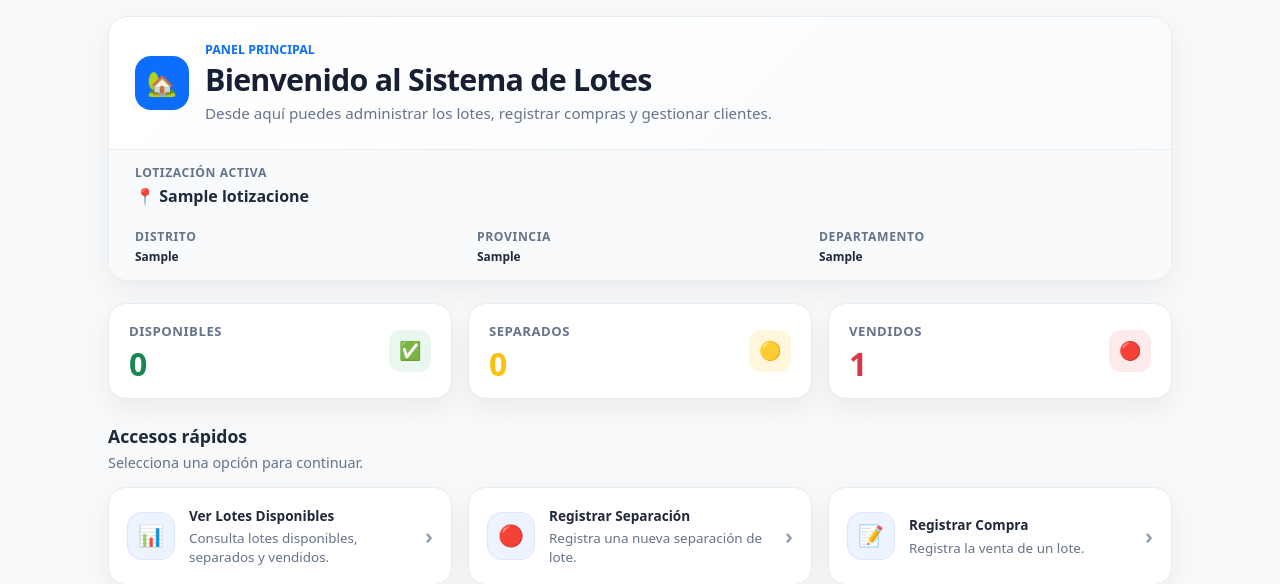
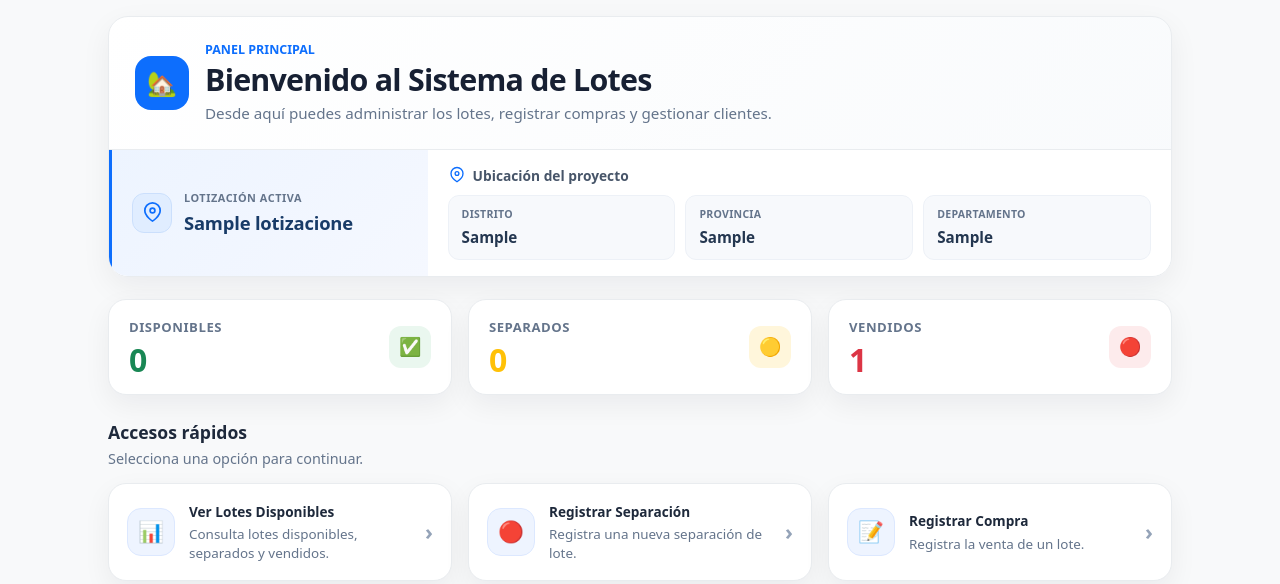
Before and after one commit to beli240392-maker/Hello_world, a Flask app: page / in a window 1280 px wide. Shown: the part 49-633 px from the top of the page. Run offline with Flask 3, Linux system fonts and the light colour scheme; a user stored in the database is signed in; tables that the repository leaves empty hold one stand-in row (values such as "Sample post").

Commit message:
Modificar tarjeta de lotizacion

```diff
--- a/templates/index.html
+++ b/templates/index.html
@@ -61,29 +61,125 @@
     font-size: .95rem;
   }
 
+  /* PROYECTO ACTIVO: DISEÑO COMPACTO */
   .home-dashboard .lotizacion-box{
-    padding: 14px 26px;
+    display: grid;
+    grid-template-columns: minmax(0, .3fr) minmax(0, .7fr);
     border-top: 1px solid #e9ecef;
-    background: #f8fafc;
+    background: #fff;
+  }
+
+  .home-dashboard .lotizacion-project{
     display: flex;
     align-items: center;
-    justify-content: space-between;
     gap: 12px;
+    min-width: 0;
+    padding: 18px 20px;
+    border-left: 3px solid #0d6efd;
+    background: linear-gradient(135deg, #edf4ff 0%, #f5f8ff 100%);
+  }
+
+  .home-dashboard .lotizacion-icon{
+    display: grid;
+    place-items: center;
+    flex: 0 0 40px;
+    width: 40px;
+    height: 40px;
+    border-radius: 12px;
+    color: #0d6efd;
+    background: #e0edff;
+    border: 1px solid #cbdffc;
+  }
+
+  .home-dashboard .lotizacion-icon svg{
+    width: 23px;
+    height: 23px;
+  }
+
+  .home-dashboard .lotizacion-project-info{
+    min-width: 0;
   }
 
   .home-dashboard .lotizacion-label{
+    margin: 0 0 5px;
     color: #64748b;
-    font-size: .76rem;
+    font-size: .68rem;
+    font-weight: 600;
+    line-height: 1.4;
+    letter-spacing: .05em;
     text-transform: uppercase;
-    letter-spacing: .05em;
-    font-weight: 700;
-    margin-bottom: 2px;
   }
 
   .home-dashboard .lotizacion-name{
-    font-weight: 800;
-    font-size: 1rem;
-    color: #1e293b;
+    margin: 0;
+    color: #183b68;
+    font-size: 1.15rem;
+    font-weight: 700;
+    line-height: 1.35;
+    letter-spacing: -.01em;
+    overflow-wrap: anywhere;
+  }
+
+  .home-dashboard .lotizacion-location{
+    display: flex;
+    flex-direction: column;
+    justify-content: center;
+    min-width: 0;
+    padding: 16px 20px;
+  }
+
+  .home-dashboard .lotizacion-location-title{
+    display: flex;
+    align-items: center;
+    gap: 7px;
+    margin: 0 0 10px;
+    color: #475569;
+    font-size: .86rem;
+    font-weight: 600;
+    line-height: 1.4;
+  }
+
+  .home-dashboard .lotizacion-location-title svg{
+    flex: 0 0 18px;
+    width: 18px;
+    height: 18px;
+    color: #0d6efd;
+  }
+
+  .home-dashboard .lotizacion-grid{
+    display: grid;
+    grid-template-columns: repeat(3, minmax(0, 1fr));
+    gap: 10px;
+    margin: 0;
+    padding: 0;
+  }
+
+  .home-dashboard .lotizacion-detail{
+    min-width: 0;
+    padding: 11px 13px;
+    background: #f7f9fc;
+    border: 1px solid #edf1f7;
+    border-radius: 11px;
+  }
+
+  .home-dashboard .lotizacion-detail dt{
+    margin: 0 0 5px;
+    color: #64748b;
+    font-size: .66rem;
+    font-weight: 600;
+    line-height: 1.4;
+    letter-spacing: .025em;
+    text-transform: uppercase;
+    overflow-wrap: anywhere;
+  }
+
+  .home-dashboard .lotizacion-detail dd{
+    margin: 0;
+    color: #243750;
+    font-size: .95rem;
+    font-weight: 600;
+    line-height: 1.4;
+    overflow-wrap: anywhere;
   }
 
   /* RESUMEN */
@@ -259,37 +401,74 @@
     </div>
 
     {% if lotizacion %}
-    <div class="lotizacion-box">
-      <div class="w-100">
-        <div class="lotizacion-label">Lotización activa</div>
-        <div class="lotizacion-name">📍 {{ lotizacion.nombre }}</div>
+    <section class="lotizacion-box" aria-label="Lotización activa">
 
-        <div class="row g-3 mt-1">
+      <!-- IDENTIDAD DEL PROYECTO -->
+      <div class="lotizacion-project">
+        <div class="lotizacion-icon" aria-hidden="true">
+          <svg
+            width="23"
+            height="23"
+            viewBox="0 0 24 24"
+            fill="none"
+            stroke="currentColor"
+            stroke-width="1.8"
+            stroke-linecap="round"
+            stroke-linejoin="round"
+            focusable="false"
+          >
+            <path d="M20 10c0 6-8 11-8 11S4 16 4 10a8 8 0 1 1 16 0Z" />
+            <circle cx="12" cy="10" r="2.5" />
+          </svg>
+        </div>
 
-          <div class="col-12 col-sm-4">
-            <div class="lotizacion-label">Distrito</div>
-            <div class="small fw-semibold" style="color: #1e293b;">
-              {{ lotizacion.distrito or 'Sin registrar' }}
-            </div>
+        <div class="lotizacion-project-info">
+          <div class="lotizacion-label">Lotización activa</div>
+          <h3 class="lotizacion-name">{{ lotizacion.nombre }}</h3>
+        </div>
+      </div>
+
+      <!-- UBICACIÓN DEL PROYECTO -->
+      <div class="lotizacion-location">
+        <h3 class="lotizacion-location-title">
+          <svg
+            width="18"
+            height="18"
+            viewBox="0 0 24 24"
+            fill="none"
+            stroke="currentColor"
+            stroke-width="1.8"
+            stroke-linecap="round"
+            stroke-linejoin="round"
+            aria-hidden="true"
+            focusable="false"
+          >
+            <path d="M20 10c0 6-8 11-8 11S4 16 4 10a8 8 0 1 1 16 0Z" />
+            <circle cx="12" cy="10" r="2.5" />
+          </svg>
+
+          Ubicación del proyecto
+        </h3>
+
+        <dl class="lotizacion-grid">
+          <div class="lotizacion-detail">
+            <dt>Distrito</dt>
+            <dd>{{ lotizacion.distrito or 'Sin registrar' }}</dd>
           </div>
 
-          <div class="col-12 col-sm-4">
-            <div class="lotizacion-label">Provincia</div>
-            <div class="small fw-semibold" style="color: #1e293b;">
-              {{ lotizacion.provincia or 'Sin registrar' }}
-            </div>
+          <div class="lotizacion-detail">
+            <dt>Provincia</dt>
+            <dd>{{ lotizacion.provincia or 'Sin registrar' }}</dd>
           </div>
 
-          <div class="col-12 col-sm-4">
-            <div class="lotizacion-label">Departamento</div>
-            <div class="small fw-semibold" style="color: #1e293b;">
-              {{ lotizacion.departamento or 'Sin registrar' }}
-            </div>
+          <div class="lotizacion-detail">
+            <dt>Departamento</dt>
+            <dd>{{ lotizacion.departamento or 'Sin registrar' }}</dd>
           </div>
+        </dl>
+      </div>
 
-        </div>
-      </div>
-    </div>
+    </section>
     {% endif %}
   </div>
 
```
Also changed, not shown: other parts of templates/index.html (+50 -4 lines).
